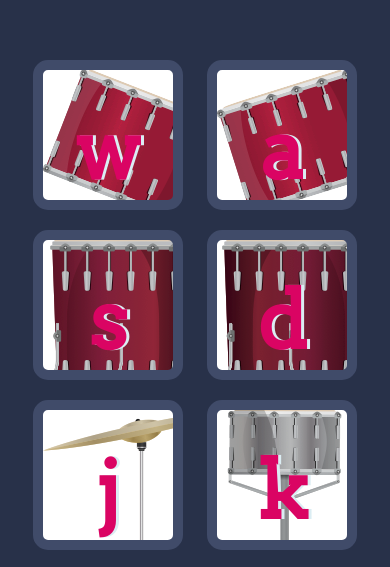
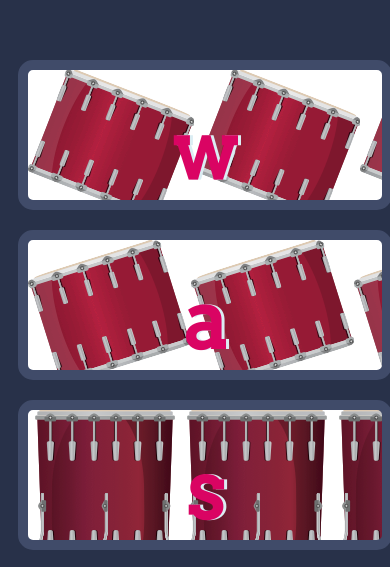
Before and after one commit to AravindPugal/Drum-Kit, a plain HTML site: page index.html in a window 390 px wide. Shown: the part 255-822 px from the top of the page. Drawn offline with Linux system fonts and the light colour scheme; a web font is replaced by a local one.

Commit message:
Update styles.css

```diff
--- a/styles.css
+++ b/styles.css
@@ -84,5 +84,7 @@ footer {
   opacity: 0.3;
 }
 @media only screen and (max-width:480px){
-   width:100%;
+   .drum{
+     width:100%;
+  }
 }
```
